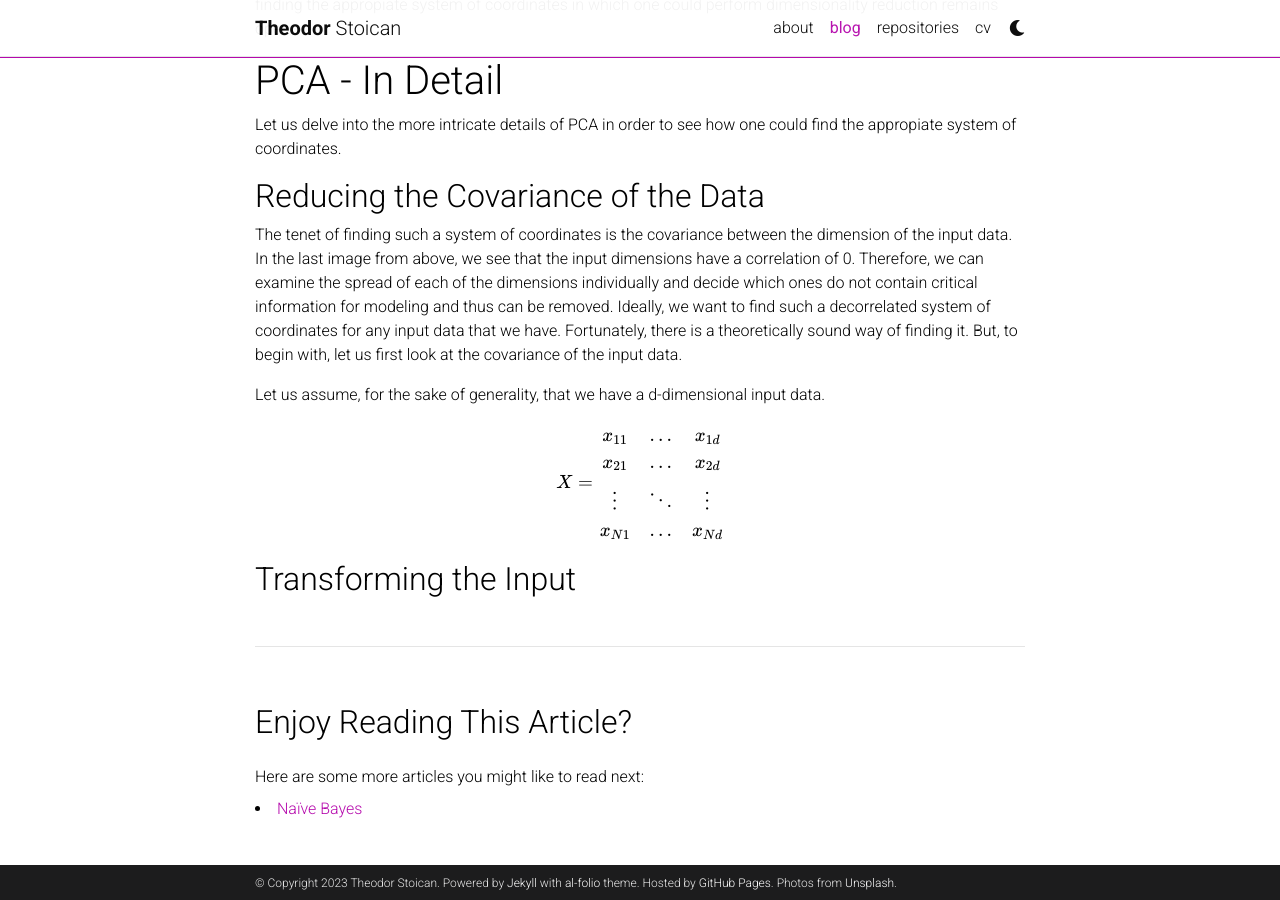
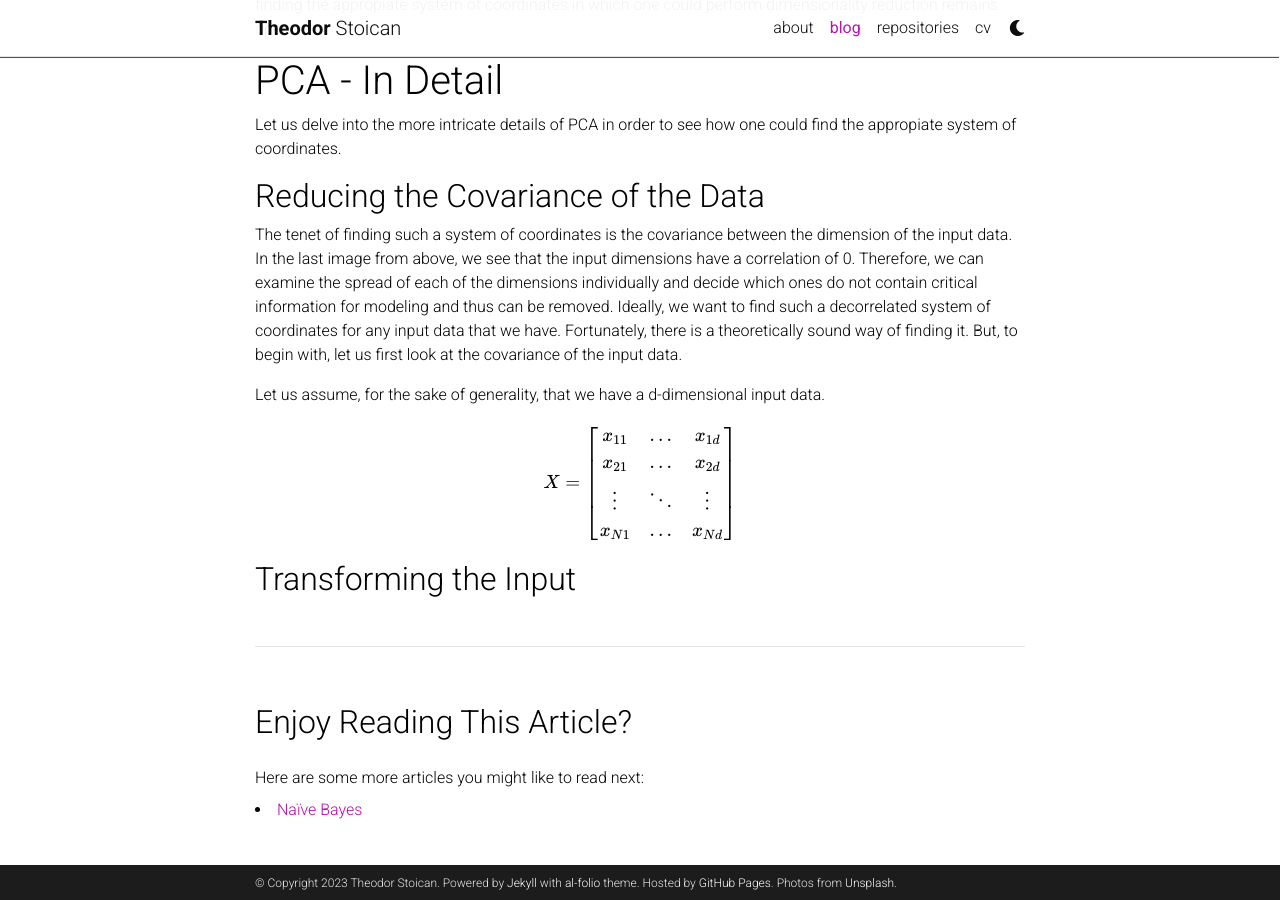
Before and after one commit to theostoican/theostoican.github.io, a Jekyll site: the page built from _posts/2022-04-06-pca.md, in a window 1280 px wide and 900 px high, scrolled down 1826 px. Built offline with Jekyll 4.4.1, drawn with Linux system fonts in a browser that asks for light colours; full-size pictures stand in for the smaller copies a plugin makes; comment, search, counter and statistics services are not loaded; a style sheet for code colours, icons or effects is not loaded.

Commit message:
Add parantheses to matrix.

```diff
--- a/_posts/2022-04-06-pca.md
+++ b/_posts/2022-04-06-pca.md
@@ -39,11 +39,11 @@ The tenet of finding such a system of coordinates is the covariance between the
 
 Let us assume, for the sake of generality, that we have a d-dimensional input data.
 
-$$ X = \begin{array}{ccc}
+$$ X = \left[\begin{array}{ccc}
 x_{11} & \ldots & x_{1d}\\
 x_{21} & \ldots & x_{2d}\\
 \vdots & \ddots & \vdots\\
 x_{N1} & \ldots & x_{Nd}
-\end{array}$$
+\end{array}\right]$$
 
 ## Transforming the Input
```
